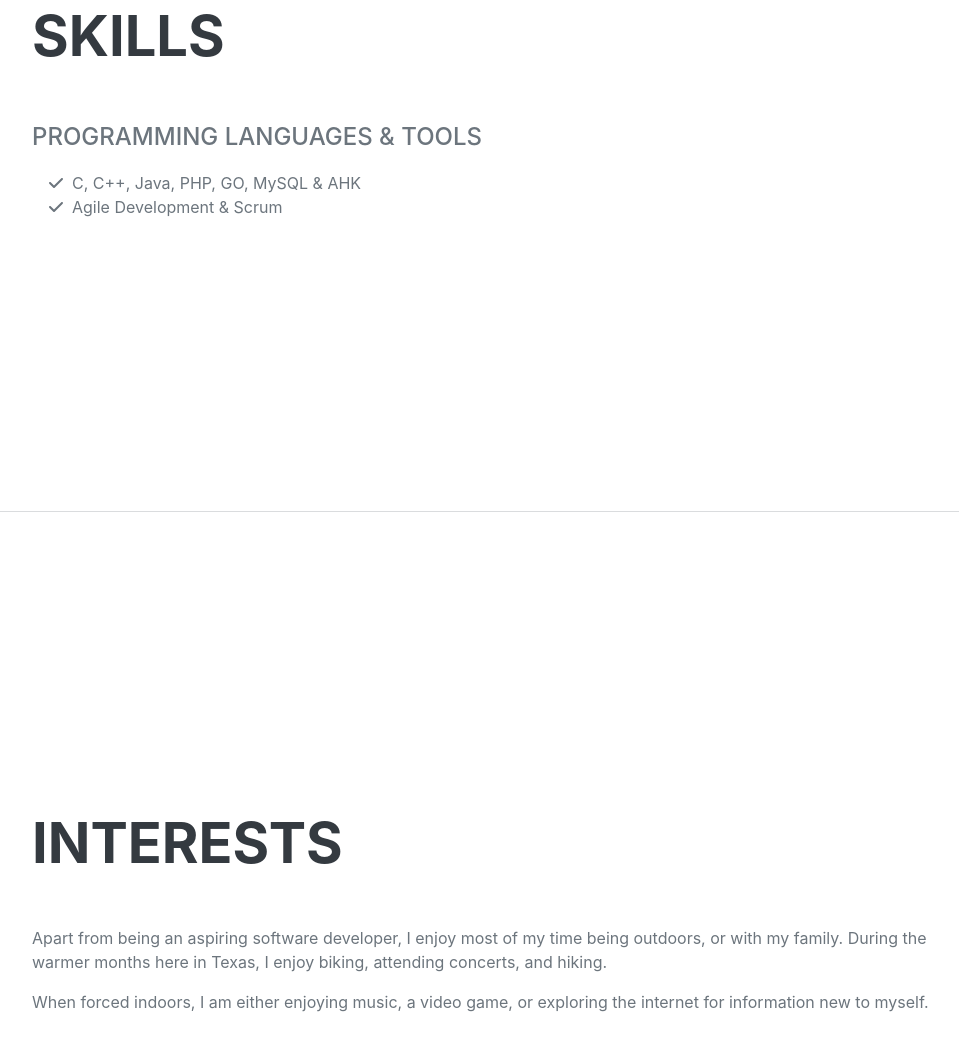
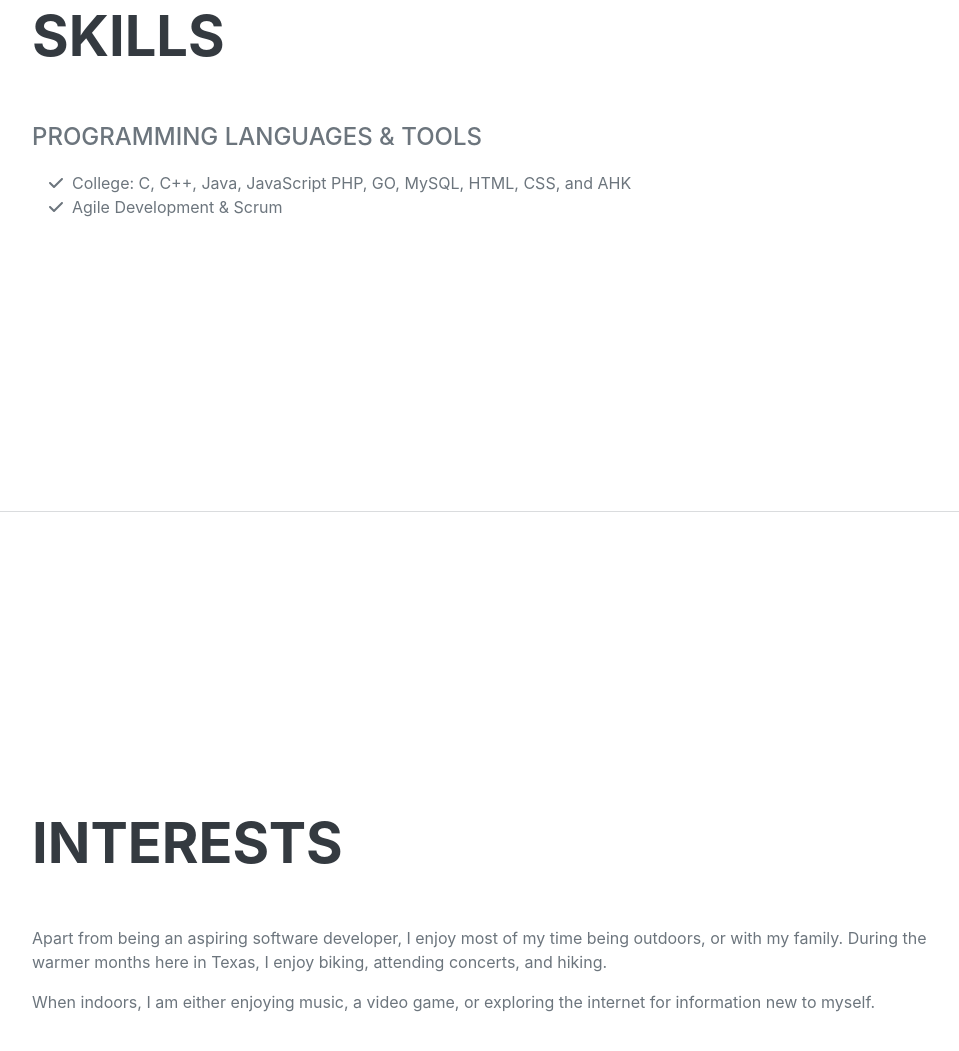
Before and after one commit to Flumped/Resume-Website, a plain HTML site: page index.html in a window 1280 px wide. Shown: the part 2692-3743 px from the top of the page, without its empty margins (288-1247 px from the left). Drawn offline with nearby package versions, Linux system fonts and the light colour scheme; a web font is replaced by a local one.

Commit message:
Updated index.html information

```diff
--- a/index.html
+++ b/index.html
@@ -140,7 +140,8 @@
                     <ul class="fa-ul mb-0">
                         <li>
                             <span class="fa-li"><i class="fas fa-check"></i></span>
-                            C, C++, Java, PHP, GO, MySQL & AHK
+                            College:
+                            C, C++, Java, JavaScript PHP, GO, MySQL, HTML, CSS, and AHK
                         </li>
                         <li>
                             <span class="fa-li"><i class="fas fa-check"></i></span>
@@ -157,7 +158,7 @@
                 <div class="resume-section-content">
                     <h2 class="mb-5">Interests</h2>
                     <p>Apart from being an aspiring software developer, I enjoy most of my time being outdoors, or with my family. During the warmer months here in Texas, I enjoy biking, attending concerts, and hiking.</p>
-                    <p class="mb-0">When forced indoors, I am either enjoying music, a video game, or exploring the internet for information new to myself.</p>
+                    <p class="mb-0">When indoors, I am either enjoying music, a video game, or exploring the internet for information new to myself.</p>
                 </div>
             </section>
             <hr class="m-0" />
```
